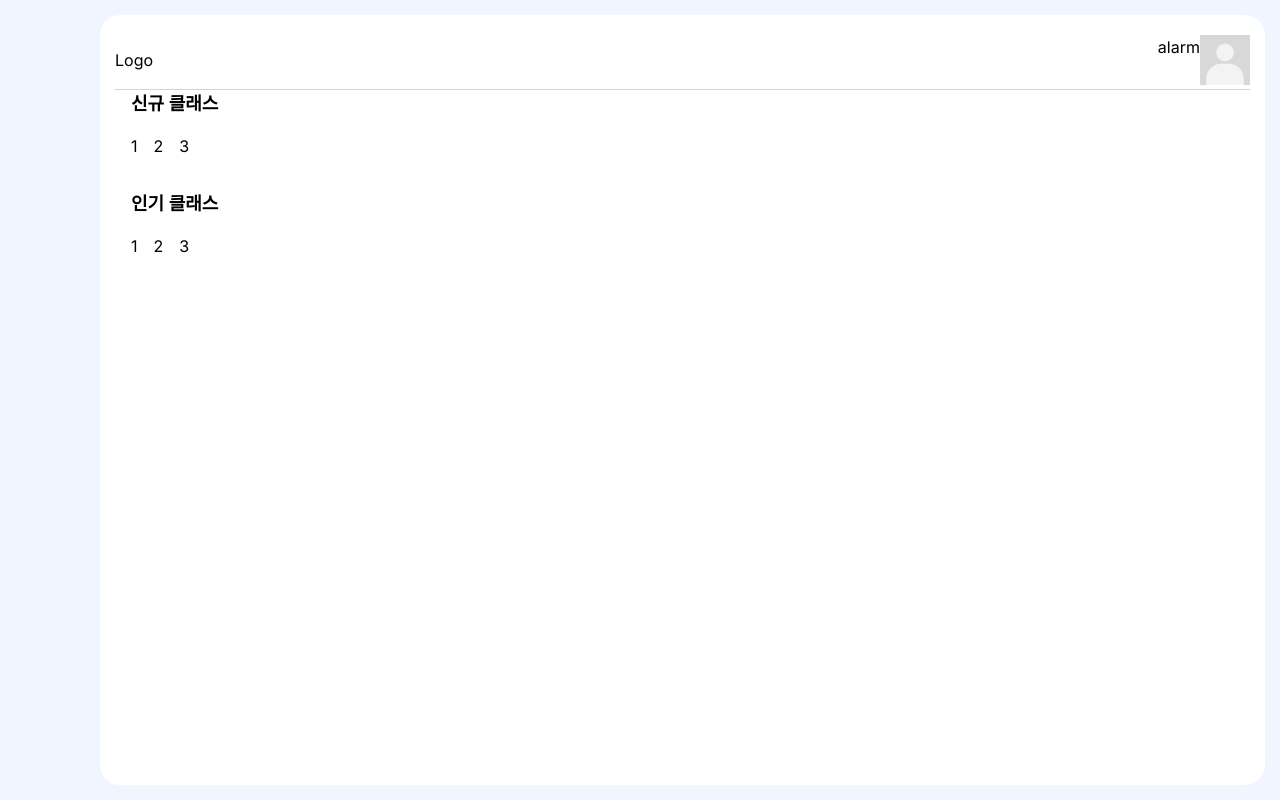
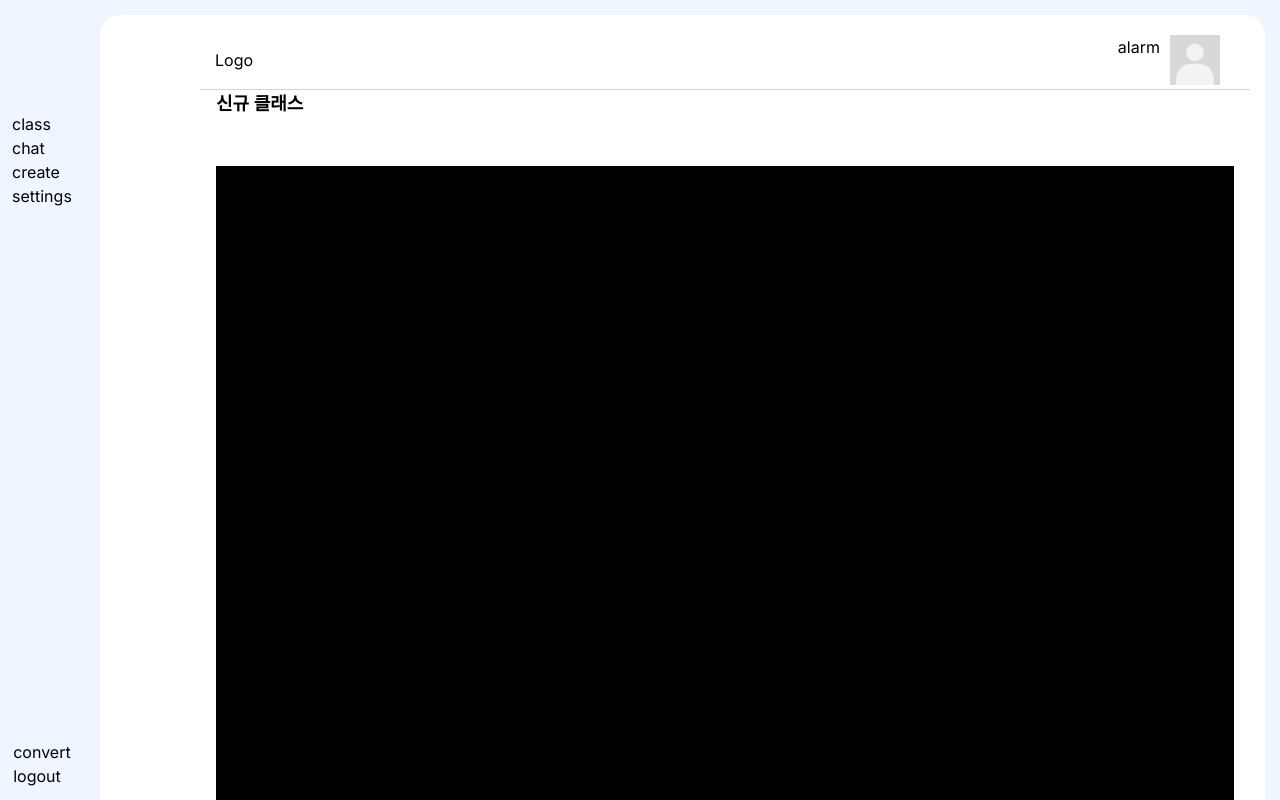
Before and after one commit to ClassRoom-Project/ClassRoom-Project, a Next.js app: page / in a window 1280 px wide. Shown: the top 800 px of the page. Built offline with nearby package versions, Linux system fonts and the light colour scheme.

Commit message:
fix:BorderLayout fixed했을떄 모서리 round준거 적용안되는 문제 해결

```diff
--- a/src/app/main/page.tsx
+++ b/src/app/main/page.tsx
@@ -6,21 +6,14 @@ const MainPage = () => {
       <div className="flex justify-between">
         <div className="w-full">
           <h2 className="text-lg font-semibold mb-4">신규 클래스</h2>
-          <div className="flex space-x-4 overflow-x-auto">
-            <div>1</div>
-            <div>2</div>
-            <div>3</div>
-          </div>
+          <div className="flex space-x-4 overflow-x-auto"></div>
         </div>
       </div>
+
       <div className="flex justify-between my-8">
         <div className="w-full">
-          <h2 className="text-lg font-semibold mb-4">인기 클래스</h2>
-          <div className="flex space-x-4 overflow-x-auto">
-            <div>1</div>
-            <div>2</div>
-            <div>3</div>
-          </div>
+          <h2 className="h-[3000px] bg-black text-lg font-semibold mb-4">인기 클래스</h2>
+          <div className="flex space-x-4 overflow-x-auto"></div>
         </div>
       </div>
     </div>
--- a/src/components/common/BorderLayout.tsx
+++ b/src/components/common/BorderLayout.tsx
@@ -1,23 +1,32 @@
-import { PropsWithChildren } from 'react';
+import React, { PropsWithChildren } from 'react';
 
-const BorderLayout = ({ children }: PropsWithChildren) => {
+const Layout = ({ children }: PropsWithChildren) => {
   return (
-    <div className="flex flex-col h-screen">
-      <header className="h-[15px] bg-[#F0F6FF] z-50"></header>
+    <>
+      <header className="fixed top-0 left-0 right-0 h-[15px]bg-[#F0F6FF] z-50"></header>
 
-      <div className="flex flex-row flex-grow">
-        <div className="w-[100px] bg-[#F0F6FF] z-50"></div>
-
-        <main className="flex-grow overflow-hidden bg-[#F0F6FF]">
-          <div className="h-full bg-white rounded-[20px] p-[15px]">{children}</div>
-        </main>
-
-        <div className="w-[15px] bg-[#F0F6FF] z-50"></div>
+      <div className="fixed p-3 top-0 bottom-0 min-h-screen flex flex-col justify-between items-center left-0 w-[100px]bg-[#F0F6FF] z-40">
+        <div className=" mt-[100px]">
+          <div>class</div>
+          <div>chat</div>
+          <div>create</div>
+          <div>settings</div>
+        </div>
+        <div>
+          <div>convert</div>
+          <div>logout</div>
+        </div>
       </div>
 
-      <footer className="h-[15px] bg-[#F0F6FF] z-50"></footer>
-    </div>
+      <div className="fixed top-0 bottom-0 min-h-screen right-0 w-[15px]bg-[#F0F6FF] z-40"></div>
+
+      <main className="bg-[#F0F6FF] p-[15px] pl-[100px]">
+        <div className="h-full bg-white rounded-[20px] pl-[100px] p-[15px]">{children}</div>
+      </main>
+
+      <footer className="fixed bottom-0 left-0 right-0 h-[15px]bg-[#F0F6FF] z-50"></footer>
+    </>
   );
 };
 
-export default BorderLayout;
+export default Layout;
--- a/src/components/main/UserLayout.tsx
+++ b/src/components/main/UserLayout.tsx
@@ -5,11 +5,11 @@ import defaultImage from '../../../public/기본프로필사진.png';
 const UserLayout = ({ children }: PropsWithChildren) => {
   return (
     <>
-      <div className="flex  justify-between items-center h-[60px] border-b-[1px] border-solid border-gray-300">
+      <div className="flex p-[15px]  justify-between items-center h-[60px] border-b-[1px] border-solid border-gray-300">
         <div>Logo</div>
         <div className="flex">
-          <div>alarm</div>
-          <Image src={defaultImage} alt="Profile image" className="h-[50px] w-[50px]" />
+          <div className="mr-[10px]">alarm</div>
+          <Image src={defaultImage} alt="Profile image" className="mr-[15px] h-[50px] w-[50px]" />
         </div>
       </div>
       {children}
```
